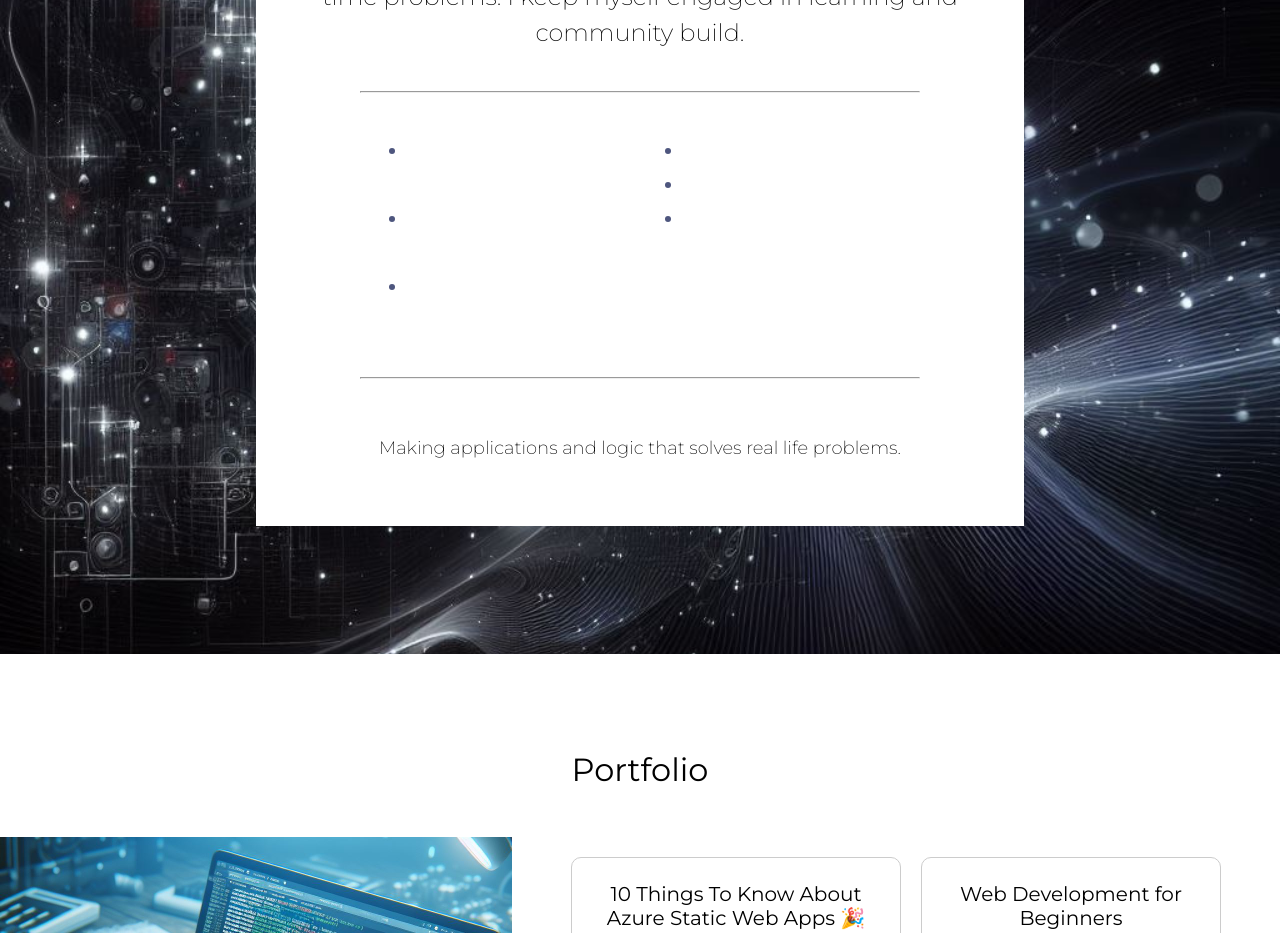
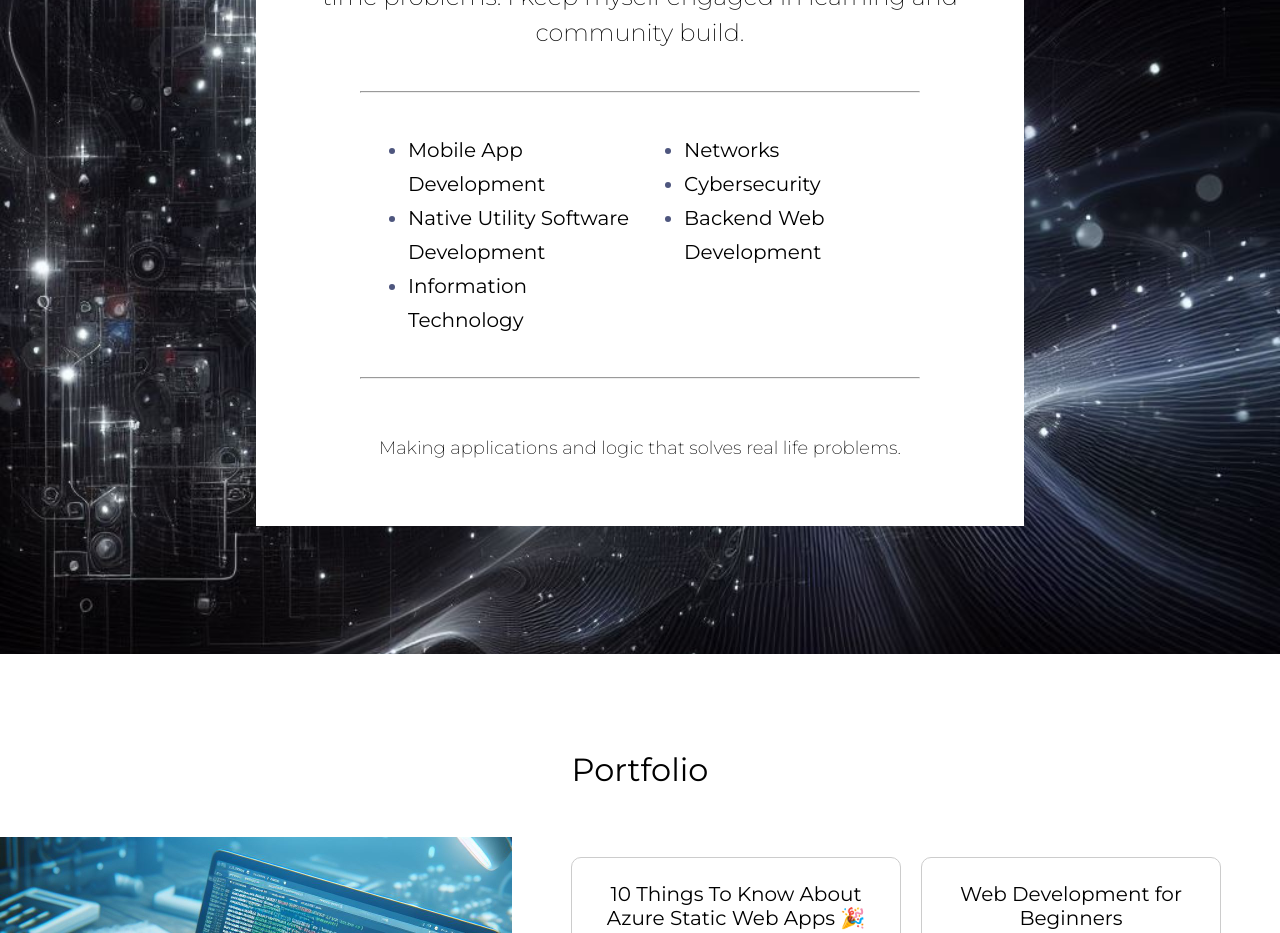
Before and after one commit to mvp-2003/03xRish.D, a React (Vite) app: page / in a window 1280 px wide. Shown: the part 1200-2133 px from the top of the page. Built offline with nearby package versions, Linux system fonts and the light colour scheme.

Commit message:
chaging PR

```diff
--- a/src/Components/About.jsx
+++ b/src/Components/About.jsx
@@ -70,7 +70,6 @@ const About = () => {
             fontSize: "1.25rem",
             margin: "2rem 3rem",
             gap: "3rem",
-            color: "white",
           }}
         >
           {skillsList.map((skill) => (
```
